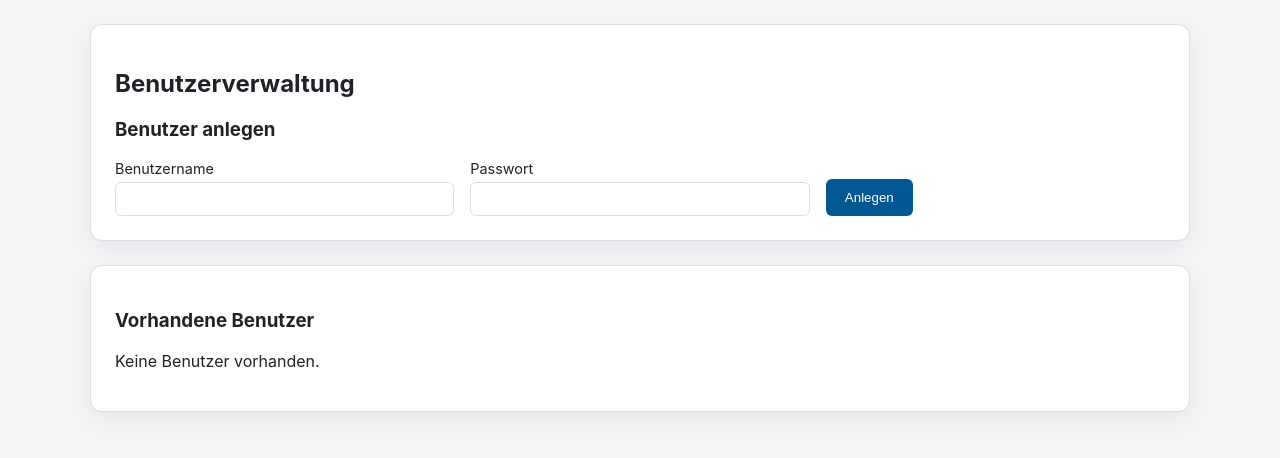
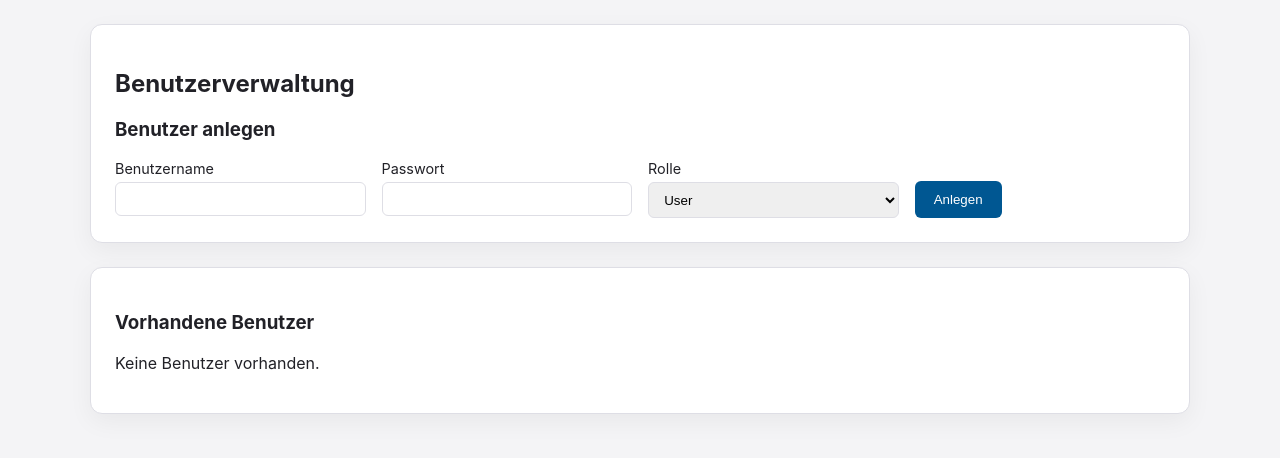
Before and after one commit to danieljark/tanz-turnierplaner, a Flask app: page /admin/users in a window 1280 px wide. Shown: the part 151-609 px from the top of the page. Run offline with Flask 3, Linux system fonts and the light colour scheme; the visitor is signed in with stand-in values (Sample User, id 1).

Commit message:
Einführung User Berechtigung und Berechnung General Look

```diff
--- a/app.py
+++ b/app.py
@@ -16,7 +16,7 @@ from pathlib import Path
 from typing import Any, Dict, List, Tuple
 
 import requests
-from flask import Flask, Response, redirect, render_template, request, url_for, session
+from flask import Flask, Response, redirect, render_template, request, url_for, session, abort
 from werkzeug.security import generate_password_hash, check_password_hash
 from requests.auth import HTTPBasicAuth
 
@@ -35,6 +35,8 @@ SETTINGS_FILE = DATA_DIR / "settings.json"
 PLANS_FILE = DATA_DIR / "plans.json"
 PLANNER_RULES_PATH = BASE_DIR / "planner_rules.xml"
 USERS_FILE = DATA_DIR / "users.json"
+ROLE_ADMIN = "admin"
+ROLE_USER = "user"
 
 
 def _user_store_path() -> Path:
@@ -57,6 +59,7 @@ def inject_now() -> Dict[str, Any]:
     return {
         "current_year": datetime.utcnow().year,
         "current_user": session.get("user"),
+        "current_role": session.get("role"),
     }
 
 
@@ -102,28 +105,56 @@ def load_settings() -> Settings:
     return Settings(**merged)
 
 
-def load_users() -> Dict[str, str]:
-    if not USERS_FILE.exists():
+def _normalize_users(raw: Dict[str, Any]) -> Dict[str, Dict[str, str]]:
+    normalized: Dict[str, Dict[str, str]] = {}
+    for username, data in raw.items():
+        if isinstance(data, str):
+            normalized[username] = {"password": data, "role": ROLE_ADMIN}
+            continue
+        if not isinstance(data, dict):
+            continue
+        password_hash = data.get("password") or data.get("hash") or ""
+        if not password_hash:
+            continue
+        role = data.get("role")
+        if role not in {ROLE_ADMIN, ROLE_USER}:
+            role = ROLE_USER
+        normalized[username] = {"password": password_hash, "role": role}
+    return normalized
+
+
+def load_users() -> Dict[str, Dict[str, str]]:
+    path = _user_store_path()
+    if not path.exists():
         return {}
     try:
-        return json.loads(USERS_FILE.read_text(encoding="utf-8"))
+        raw = json.loads(path.read_text(encoding="utf-8"))
     except (json.JSONDecodeError, OSError):
         return {}
+    if not isinstance(raw, dict):
+        return {}
+    return _normalize_users(raw)
 
 
-def save_users(users: Dict[str, str]) -> None:
-    USERS_FILE.parent.mkdir(parents=True, exist_ok=True)
-    USERS_FILE.write_text(json.dumps(users, indent=2), encoding="utf-8")
+def save_users(users: Dict[str, Dict[str, str]]) -> None:
+    path = _user_store_path()
+    path.write_text(json.dumps(users, indent=2), encoding="utf-8")
 
 
-def add_user(username: str, password: str) -> bool:
+def add_user(username: str, password: str, role: str | None = None) -> bool:
     username = username.strip()
     if not username or not password:
         return False
     users = load_users()
+    normalized_role = role if role in {ROLE_ADMIN, ROLE_USER} else ROLE_USER
+    if not users:
+        normalized_role = ROLE_ADMIN
     if username in users:
         return False
-    users[username] = generate_password_hash(password, method="pbkdf2:sha256", salt_length=16)
+    users[username] = {
+        "password": generate_password_hash(password, method="pbkdf2:sha256", salt_length=16),
+        "role": normalized_role,
+    }
     save_users(users)
     return True
 
@@ -132,6 +163,11 @@ def delete_user_record(username: str) -> bool:
     users = load_users()
     if username not in users:
         return False
+    target_role = users[username].get("role", ROLE_USER)
+    if target_role == ROLE_ADMIN:
+        remaining_admins = sum(1 for user in users.values() if user.get("role") == ROLE_ADMIN)
+        if remaining_admins <= 1:
+            return False
     del users[username]
     save_users(users)
     return True
@@ -139,10 +175,41 @@ def delete_user_record(username: str) -> bool:
 
 def verify_user(username: str, password: str) -> bool:
     users = load_users()
-    stored = users.get(username)
-    if not stored:
+    record = users.get(username)
+    if not record:
         return False
-    return check_password_hash(stored, password)
+    stored_hash = record.get("password")
+    if not stored_hash:
+        return False
+    return check_password_hash(stored_hash, password)
+
+
+def update_user_role(username: str, role: str) -> bool:
+    if role not in {ROLE_ADMIN, ROLE_USER}:
+        return False
+    users = load_users()
+    if username not in users:
+        return False
+    current_role = users[username].get("role", ROLE_USER)
+    if current_role == role:
+        return True
+    if current_role == ROLE_ADMIN and role != ROLE_ADMIN:
+        remaining_admins = sum(1 for user in users.values() if user.get("role") == ROLE_ADMIN)
+        if remaining_admins <= 1:
+            return False
+    users[username]["role"] = role
+    save_users(users)
+    return True
+
+
+def set_logged_in_user(username: str) -> None:
+    record = load_users().get(username, {})
+    session["user"] = username
+    session["role"] = record.get("role", ROLE_USER)
+
+
+def current_user_role() -> str | None:
+    return session.get("role")
 
 
 def login_required(view):
@@ -151,6 +218,19 @@ def login_required(view):
         if not session.get("user"):
             next_url = request.path if request.method == "GET" else url_for("events")
             return redirect(url_for("login", next=next_url))
+        return view(*args, **kwargs)
+
+    return wrapped
+
+
+def admin_required(view):
+    @wraps(view)
+    def wrapped(*args: Any, **kwargs: Any) -> Any:
+        if not session.get("user"):
+            next_url = request.path if request.method == "GET" else url_for("events")
+            return redirect(url_for("login", next=next_url))
+        if session.get("role") != ROLE_ADMIN:
+            abort(403)
         return view(*args, **kwargs)
 
     return wrapped
@@ -433,12 +513,14 @@ def generate_rounds_for_tournament(
     starters: int,
     heat_size: int,
     rules: Dict[str, Any],
+    use_general_look: bool = False,
 ) -> Tuple[List[Dict[str, Any]], float, List[Dict[str, Any]]]:
     heat_size = max(1, heat_size)
     thresholds = rules["thresholds"]
     general = rules["general"]
-    rule = determine_round_rule(max(starters, 0), thresholds)
-    counts = [max(starters, 0)]
+    starters_clamped = max(starters, 0)
+    rule = determine_round_rule(starters_clamped, thresholds)
+    counts = [starters_clamped]
     for target in rule["next_counts"]:
         counts.append(min(target, counts[-1]) if counts[-1] else target)
     while len(counts) < len(rule["rounds"]):
@@ -506,6 +588,16 @@ def generate_rounds_for_tournament(
     for block in block_iter:
         combined_blocks.append(block)
 
+    if use_general_look and starters_clamped <= 6:
+        gl_minutes = max(1, math.ceil(len(dances) * 1.0))
+        general_look_block = {
+            "type": "general_look",
+            "label": "General Look",
+            "minutes": gl_minutes,
+            "dances": dances,
+        }
+        combined_blocks.insert(0, general_look_block)
+
     # recalc total from combined_blocks
     total_minutes = sum(float(b.get("minutes", 0)) for b in combined_blocks)
 
@@ -519,6 +611,7 @@ def build_event_plan(
     cancel_enabled: bool = True,
     cancel_under: int = 4,
     previous_canceled: List[str] | None = None,
+    general_look: bool = False,
 ) -> Tuple[Dict[str, Any] | None, str | None]:
     rules = load_planner_rules()
     heat_size = max(1, min(heat_size, rules["general"]["max_heat_size"]))
@@ -569,7 +662,13 @@ def build_event_plan(
                     "reason": f"Abgesagt (< {cancel_under} Starter)",
                 }
             )
-        rounds, total_minutes, blocks = generate_rounds_for_tournament(tournament, starters, heat_size, rules)
+        rounds, total_minutes, blocks = generate_rounds_for_tournament(
+            tournament,
+            starters,
+            heat_size,
+            rules,
+            use_general_look=general_look,
+        )
         if canceled_flag:
             blocks = []
             total_minutes = 0
@@ -635,6 +734,7 @@ def build_event_plan(
         "days": scheduled_days,
         "canceled": canceled_list,
         "plan_name": event_data.get("name") or event_data.get("titel") or f"Veranstaltung {event_data.get('id')}",
+        "general_look": general_look,
     }
     return plan, None
 
@@ -715,6 +815,7 @@ def save_plan_record(plan: Dict[str, Any]) -> Dict[str, Any]:
         "heat_size": plan["heat_size"],
         "cancel_under": plan.get("cancel_under"),
         "cancel_enabled": plan.get("cancel_enabled", True),
+        "general_look": plan.get("general_look", False),
         "plan_name": plan.get("plan_name") or plan["event"]["name"],
         "content": plan,
     }
@@ -727,8 +828,10 @@ def recompute_plan_entries(
     plan: Dict[str, Any],
     rules: Dict[str, Any],
     heat_size: int,
+    use_general_look: bool = False,
     startlists: Dict[str, List[Dict[str, str]]] | None = None,
 ) -> None:
+    effective_general_look = use_general_look or plan.get("general_look", False)
     for day in plan.get("days", []):
         for entry in day.get("tournaments", []):
             entry_id = str(entry.get("id") or "")
@@ -753,6 +856,7 @@ def recompute_plan_entries(
                 starters,
                 heat_size,
                 rules,
+                use_general_look=effective_general_look,
             )
             entry["rounds"] = rounds
             if entry.get("canceled"):
@@ -775,6 +879,7 @@ def update_plan_record(plan_id: str, plan: Dict[str, Any]) -> Dict[str, Any] | N
             rec["heat_size"] = plan.get("heat_size", rec.get("heat_size"))
             rec["cancel_under"] = plan.get("cancel_under", rec.get("cancel_under"))
             rec["cancel_enabled"] = plan.get("cancel_enabled", rec.get("cancel_enabled"))
+            rec["general_look"] = plan.get("general_look", rec.get("general_look", False))
             rec["event_name"] = plan.get("event", {}).get("name", rec.get("event_name"))
             rec["plan_name"] = plan.get("plan_name", rec.get("plan_name", rec.get("event_name")))
             plans[idx] = rec
@@ -829,13 +934,14 @@ def login() -> Any:
         if not username or not password:
             error = "Bitte Benutzername und Passwort angeben."
         elif no_users or action == "register":
-            if add_user(username, password):
-                session["user"] = username
+            role = ROLE_ADMIN if no_users else ROLE_USER
+            if add_user(username, password, role=role):
+                set_logged_in_user(username)
                 return redirect(next_url)
             error = "Benutzer konnte nicht angelegt werden (Name evtl. bereits vergeben)."
         else:
             if verify_user(username, password):
-                session["user"] = username
+                set_logged_in_user(username)
                 return redirect(next_url)
             error = "Login fehlgeschlagen."
     return render_template("login.html", error=error, message=message, no_users=no_users)
@@ -845,11 +951,12 @@ def login() -> Any:
 @login_required
 def logout() -> Any:
     session.pop("user", None)
+    session.pop("role", None)
     return redirect(url_for("login"))
 
 
 @app.route("/admin/users", methods=["GET", "POST"])
-@login_required
+@admin_required
 def manage_users() -> Any:
     users = load_users()
     message = None
@@ -859,7 +966,8 @@ def manage_users() -> Any:
         username = request.form.get("username", "").strip()
         password = request.form.get("password", "")
         if action == "create":
-            if add_user(username, password):
+            role = request.form.get("role", ROLE_USER)
+            if add_user(username, password, role=role):
                 message = "Benutzer angelegt."
             else:
                 error = "Benutzer konnte nicht angelegt werden."
@@ -869,7 +977,13 @@ def manage_users() -> Any:
             elif delete_user_record(username):
                 message = "Benutzer gelöscht."
             else:
-                error = "Benutzer wurde nicht gefunden."
+                error = "Benutzer konnte nicht gelöscht werden (evtl. letzter Admin oder nicht gefunden)."
+        elif action == "role":
+            role = request.form.get("role", ROLE_USER)
+            if update_user_role(username, role):
+                message = "Rolle aktualisiert."
+            else:
+                error = "Rolle konnte nicht aktualisiert werden."
         users = load_users()
     return render_template(
         "manage_users.html",
@@ -881,7 +995,7 @@ def manage_users() -> Any:
 
 
 @app.route("/settings", methods=["GET", "POST"])
-@login_required
+@admin_required
 def settings_view() -> str:
     settings = load_settings()
     message = None
@@ -1025,6 +1139,7 @@ def planner() -> str:
     message = None
     error = rules_error
     plan_source = None
+    general_look_flag = False
 
     if request.method == "POST" and action in {"delete_plan", "rename_plan"}:
         target_plan_id = request.form.get("plan_id")
@@ -1062,6 +1177,7 @@ def planner() -> str:
             event_id = str(record.get("event_id") or "")
             cancel_under = plan_data.get("cancel_under", cancel_under)
             cancel_enabled = plan_data.get("cancel_enabled", cancel_enabled)
+            general_look_flag = plan_data.get("general_look", general_look_flag)
             if refresh and not creds_missing:
                 startlist_data, startlist_error = fetch_startlist(settings, event_id)
                 if startlist_error:
@@ -1069,7 +1185,13 @@ def planner() -> str:
                 elif planner_rules:
                     startlists = build_startlists_by_tournament(startlist_data)
                     plan_heat_size = int(plan_data.get("heat_size", heat_size_val))
-                    recompute_plan_entries(plan_data, planner_rules, plan_heat_size, startlists=startlists)
+                    recompute_plan_entries(
+                        plan_data,
+                        planner_rules,
+                        plan_heat_size,
+                        use_general_look=plan_data.get("general_look", False),
+                        startlists=startlists,
+                    )
                     plan_source = "refreshed"
         else:
             error = "Gespeicherter Plan wurde nicht gefunden."
@@ -1092,7 +1214,12 @@ def planner() -> str:
                 plan["generated_at"] = datetime.utcnow().isoformat()
                 if planner_rules:
                     plan_heat_size = int(plan.get("heat_size", heat_size_val))
-                    recompute_plan_entries(plan, planner_rules, plan_heat_size)
+                    recompute_plan_entries(
+                        plan,
+                        planner_rules,
+                        plan_heat_size,
+                        use_general_look=plan.get("general_look", False),
+                    )
                 canceled = []
                 for day in plan["days"]:
                     for t in day.get("tournaments", []):
@@ -1104,6 +1231,7 @@ def planner() -> str:
                     message = "Plan aktualisiert."
                     plan_data = updated["content"]
                     plan_data["plan_id"] = updated["id"]
+                    general_look_flag = plan_data.get("general_look", general_look_flag)
                 else:
                     error = "Plan konnte nicht aktualisiert werden."
 
@@ -1119,6 +1247,7 @@ def planner() -> str:
         except ValueError:
             cancel_under = 4
         cancel_enabled = request.form.get("cancel_enabled") == "on"
+        general_look_flag = request.form.get("general_look") == "on"
         if planner_rules:
             heat_size_val = max(1, min(heat_size_val, planner_rules["general"]["max_heat_size"]))
         if not event_id:
@@ -1135,17 +1264,20 @@ def planner() -> str:
                 cancel_enabled=cancel_enabled,
                 cancel_under=cancel_under,
                 previous_canceled=None,
+                general_look=general_look_flag,
             )
             if plan_error:
                 error = plan_error
                 plan_data = None
             else:
                 plan_source = "generated"
+                general_look_flag = plan_data.get("general_look", general_look_flag)
                 if action == "save":
                     record = save_plan_record(plan_data)
                     message = f"Plan gespeichert ({record['id']})."
                     plan_data = record["content"]
                     plan_data["plan_id"] = record["id"]
+                    general_look_flag = plan_data.get("general_look", general_look_flag)
                     saved_plans = load_saved_plans()
 
     return render_template(
@@ -1161,6 +1293,7 @@ def planner() -> str:
         event_id=event_id,
         cancel_under=cancel_under,
         cancel_enabled=cancel_enabled,
+        general_look=general_look_flag,
         active_tab="planner",
         plan_source=plan_source,
     )
@@ -1170,6 +1303,7 @@ def planner() -> str:
 @login_required
 def publish() -> str:
     settings = load_settings()
+    user_role = current_user_role() or ROLE_USER
     saved_plans = load_saved_plans()
     selected_plan_id = None
     preview_html = None
@@ -1215,6 +1349,23 @@ def publish() -> str:
                         message = "Upload erfolgreich."
                 except Exception as exc:  # noqa: BLE001
                     error = f"FTP-Upload fehlgeschlagen: {exc}"
+        if not error and user_role != ROLE_ADMIN:
+            ftp_changed = any(
+                [
+                    settings.ftp_host != ftp_host,
+                    settings.ftp_user != ftp_user,
+                    settings.ftp_password != ftp_password,
+                    settings.ftp_path != ftp_path,
+                ]
+            )
+            if ftp_changed:
+                updated = asdict(settings)
+                updated["ftp_host"] = ftp_host
+                updated["ftp_user"] = ftp_user
+                updated["ftp_password"] = ftp_password
+                updated["ftp_path"] = ftp_path
+                settings = Settings(**updated)
+                save_settings(settings)
 
     return render_template(
         "publish.html",
--- a/templates/base.html
+++ b/templates/base.html
@@ -15,8 +15,8 @@
           <a href="{{ url_for('planner') }}" class="{% if active_tab == 'planner' %}active{% endif %}">Planer</a>
           <a href="{{ url_for('publish') }}" class="{% if active_tab == 'publish' %}active{% endif %}">Veröffentlichen</a>
           <a href="{{ url_for('functionaries') }}" class="{% if active_tab == 'functionaries' %}active{% endif %}">Funktionäre</a>
-          <a href="{{ url_for('settings_view') }}" class="{% if active_tab == 'settings' %}active{% endif %}">Einstellungen</a>
-          {% if current_user %}
+          {% if current_role == 'admin' %}
+            <a href="{{ url_for('settings_view') }}" class="{% if active_tab == 'settings' %}active{% endif %}">Einstellungen</a>
             <a href="{{ url_for('manage_users') }}" class="{% if active_tab == 'users' %}active{% endif %}">Benutzer</a>
           {% endif %}
           {% if current_user %}
--- a/templates/login.html
+++ b/templates/login.html
@@ -26,7 +26,7 @@
     </div>
   </form>
   {% if not no_users %}
-    <p class="hint">Noch kein Zugang? Bitte wende dich an einen Administrator.</p>
+    <p class="hint"> </p>
   {% endif %}
 </section>
 {% endblock %}
--- a/templates/manage_users.html
+++ b/templates/manage_users.html
@@ -19,6 +19,13 @@
       Passwort
       <input type="password" name="password" required>
     </label>
+    <label>
+      Rolle
+      <select name="role">
+        <option value="user">User</option>
+        <option value="admin">Admin</option>
+      </select>
+    </label>
     <div class="form-actions">
       <button type="submit">Anlegen</button>
     </div>
@@ -29,14 +36,26 @@
   {% if users %}
     <table class="tournaments plan-table">
       <thead>
-        <tr><th>Benutzername</th><th>Aktion</th></tr>
+        <tr><th>Benutzername</th><th>Rolle</th><th>Aktionen</th></tr>
       </thead>
       <tbody>
-        {% for username in users.keys() %}
+        {% for username, data in users.items() %}
           <tr>
             <td>{{ username }}</td>
-            <td>
-              <form method="post" onsubmit="return confirm('Benutzer {{ username }} löschen?');">
+            <td>{{ data.role if data.role else data.get('role', 'user') }}</td>
+            <td class="user-actions">
+              <form method="post" class="inline-form">
+                <input type="hidden" name="action" value="role">
+                <input type="hidden" name="username" value="{{ username }}">
+                <label>
+                  <select name="role">
+                    <option value="user" {% if data.role == 'user' %}selected{% endif %}>User</option>
+                    <option value="admin" {% if data.role == 'admin' %}selected{% endif %}>Admin</option>
+                  </select>
+                </label>
+                <button type="submit">Rolle speichern</button>
+              </form>
+              <form method="post" class="inline-form" onsubmit="return confirm('Benutzer {{ username }} löschen?');">
                 <input type="hidden" name="action" value="delete">
                 <input type="hidden" name="username" value="{{ username }}">
                 <button type="submit">Löschen</button>
--- a/templates/planner.html
+++ b/templates/planner.html
@@ -35,6 +35,10 @@
     </label>
     <label>
       <input type="checkbox" name="cancel_enabled" {% if cancel_enabled %}checked{% endif %}> Absagen durchführen
+    </label>
+    <label>
+      <input type="checkbox" name="general_look" {% if general_look %}checked{% endif %}>
+      General Look (1&nbsp;Min./Tanz) bei ≤6 Paaren einplanen
     </label>
     <div class="form-actions">
       <button type="submit" name="action" value="generate">Plan erstellen</button>
```
